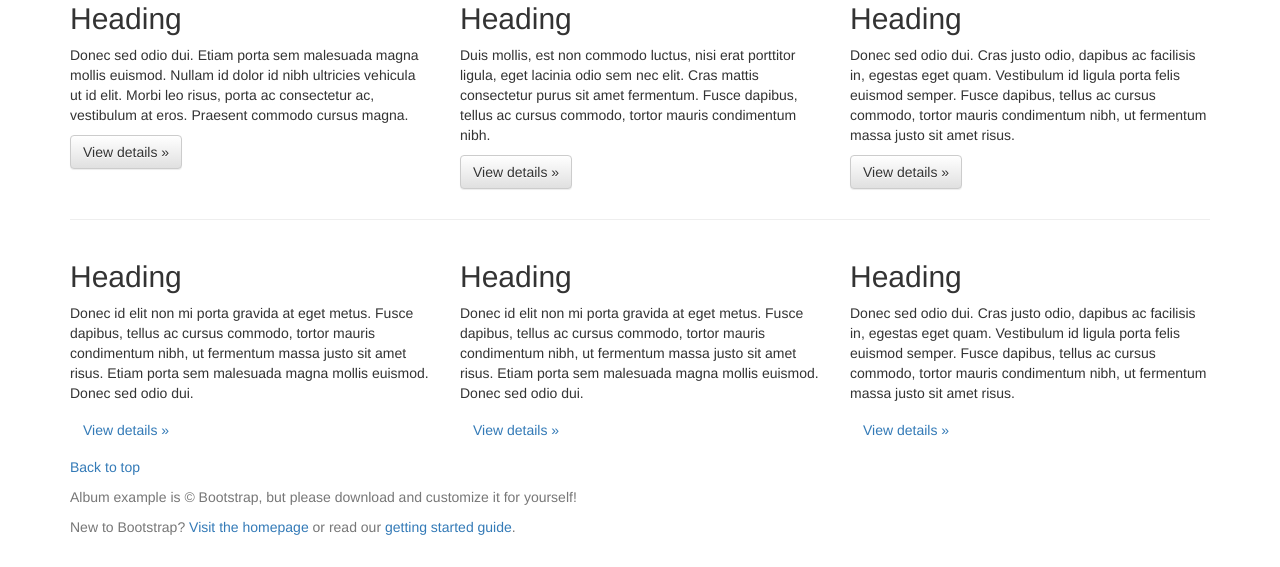
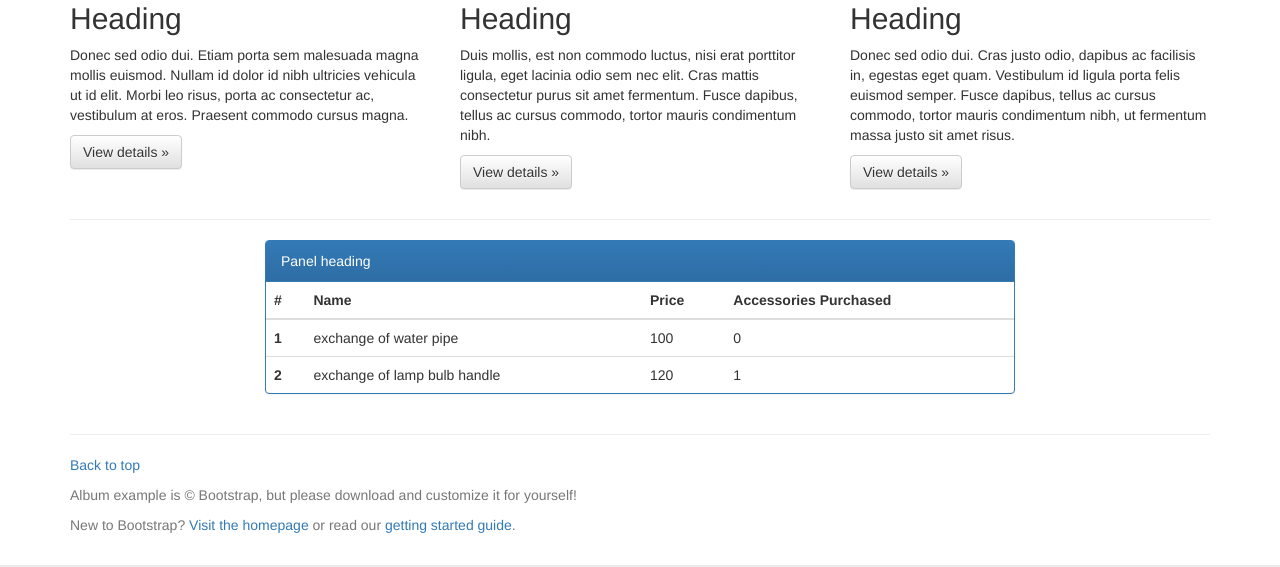
Before and after one commit to ikljucaricek/work, a Flask app: page / in a window 1280 px wide. Shown: the part 1034-1601 px from the top of the page. Run offline with Flask 2, Linux system fonts and the light colour scheme; some libraries are stand-ins or nearby versions.

Commit message:
TG-36 Added Events Table

```diff
--- a/templates/index.html
+++ b/templates/index.html
@@ -30,7 +30,7 @@
     <nav class="navbar navbar-inverse navbar-fixed-top">
       <div class="container">
           <div id="navbar" class="navbar-collapse collapse">
-        <a class="navbar-brand" href="#">Tyg-Ayo</a>
+        <a class="navbar-brand" href="./">Tyg-Ayo</a>
         <ul class="nav navbar-nav">
           <li class="nav-item active">
             <a class="nav-link" href="./">Home <span class="sr-only">(current)</span></a>
@@ -114,22 +114,41 @@
 
       <!-- Example row of columns -->
       <div class="row">
-        <div class="col-md-4">
-          <h2>Heading</h2>
-          <p>Donec id elit non mi porta gravida at eget metus. Fusce dapibus, tellus ac cursus commodo, tortor mauris condimentum nibh, ut fermentum massa justo sit amet risus. Etiam porta sem malesuada magna mollis euismod. Donec sed odio dui. </p>
-          <p><a class="btn btn-secondary" href="#" role="button">View details &raquo;</a></p>
-        </div>
-        <div class="col-md-4">
-          <h2>Heading</h2>
-          <p>Donec id elit non mi porta gravida at eget metus. Fusce dapibus, tellus ac cursus commodo, tortor mauris condimentum nibh, ut fermentum massa justo sit amet risus. Etiam porta sem malesuada magna mollis euismod. Donec sed odio dui. </p>
-          <p><a class="btn btn-secondary" href="#" role="button">View details &raquo;</a></p>
-       </div>
-        <div class="col-md-4">
-          <h2>Heading</h2>
-          <p>Donec sed odio dui. Cras justo odio, dapibus ac facilisis in, egestas eget quam. Vestibulum id ligula porta felis euismod semper. Fusce dapibus, tellus ac cursus commodo, tortor mauris condimentum nibh, ut fermentum massa justo sit amet risus.</p>
-          <p><a class="btn btn-secondary" href="#" role="button">View details &raquo;</a></p>
+        <div class="col-md-8 col-md-offset-2">
+          <div class="panel panel-primary">
+              <!-- Default panel contents -->
+            <div class="panel-heading">Panel heading</div>
+              <div class="table-responsive">
+                <table class="table table-hover">
+                  <thead>
+                    <tr>
+                      <th>#</th>
+                      <th>Name</th>
+                      <th>Price</th>
+                      <th>Accessories Purchased</th>
+                    </tr>
+                  </thead>
+                  <tbody>
+                    <tr>
+                      <th scope="row">1</th>
+                      <td>exchange of water pipe</td>
+                      <td>100</td>
+                      <td>0</td>
+                    </tr>
+                    <tr>
+                      <th scope="row">2</th>
+                      <td>exchange of lamp bulb handle</td>
+                      <td>120</td>
+                      <td>1</td>
+                    </tr>
+                  </tbody>
+                </table>
+              </div>
+          </div>
         </div>
       </div>
+
+    <hr class="featurette-divider">
 
     </div> <!-- /container -->
 
```
